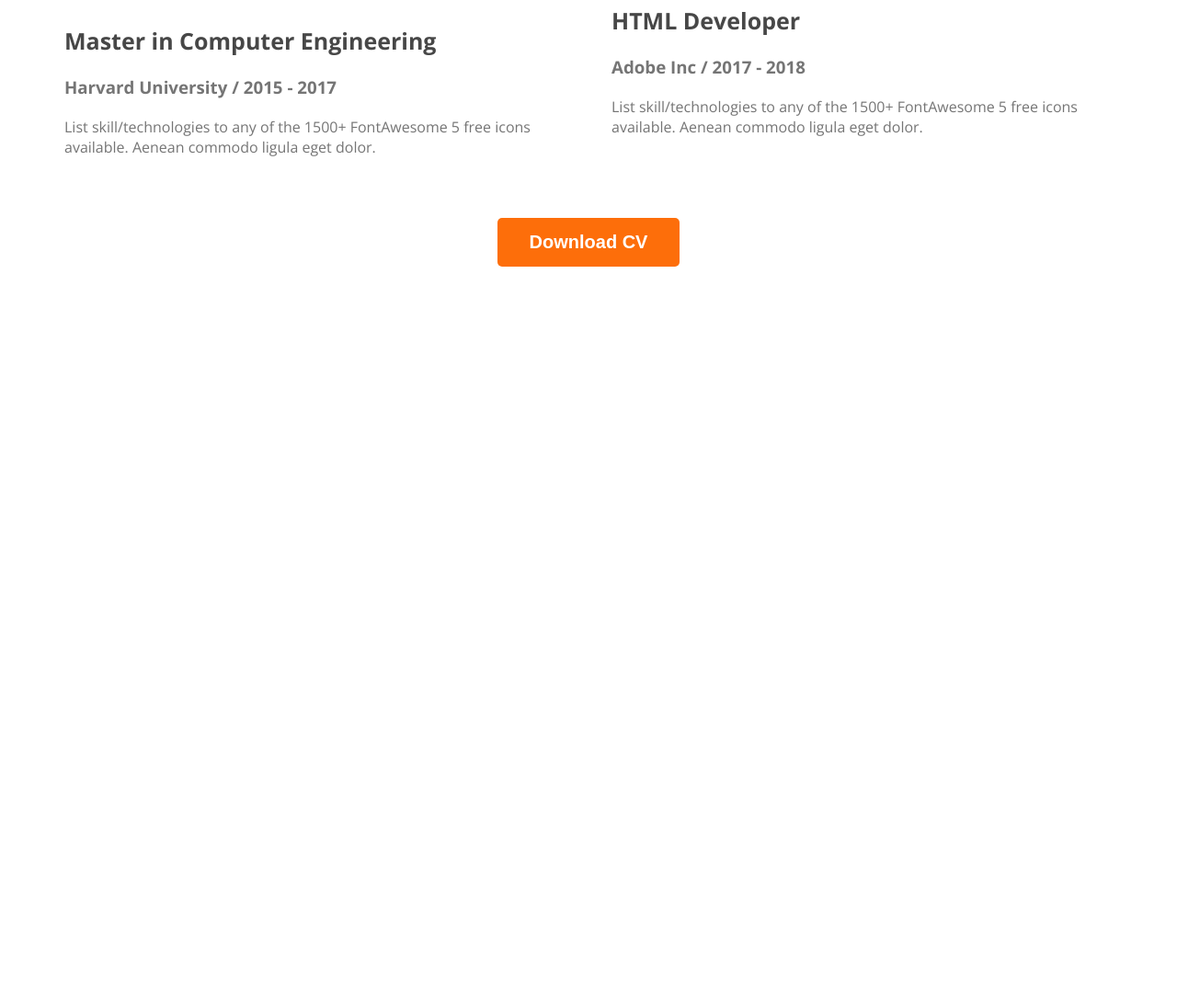
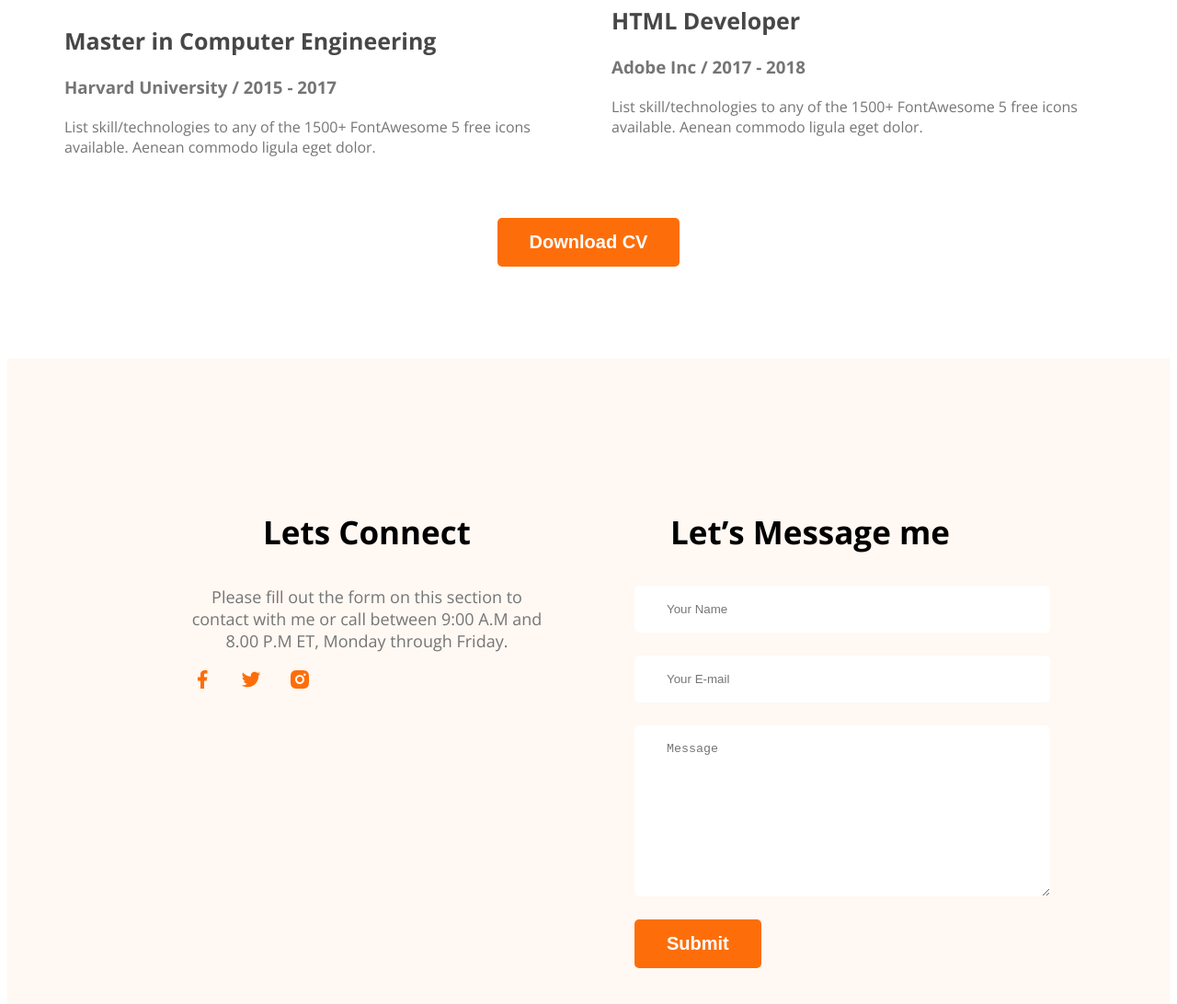
Before and after one commit to muhsinabdullah/Milestone-1-PH-Mission, a plain HTML site: page index.html in a window 1280 px wide. Shown: the part 2819-3911 px from the top of the page at 92% size. Before the commit the page ends 3117 px from the top, so only its background shows below. Drawn offline with nearby package versions, Linux system fonts and the light colour scheme.

Commit message:
footer finished

```diff
--- a/index.html
+++ b/index.html
@@ -169,7 +169,30 @@
     </main>
 
     <footer>
-
+        <div class="footer-column">
+            <h3 class="section-title">
+                Lets Connect
+            </h3>
+            <p class="section-description">
+                Please fill out the form on this section to contact with me or call between 9:00 A.M and 8.00 P.M ET, Monday through Friday.
+            </p>
+            <div class="social-links">
+                <a href=""><img src="./images/icons/facebook.png" alt=""></a>
+                <a href=""><img src="./images/icons/twitter.png" alt=""></a>
+                <a href=""><img src="./images/icons/insta.png" alt=""></a>
+            </div>
+        </div>
+        <div class="footer-column">
+            <h3 class="section-title">
+                Let’s Message me
+            </h3>
+            <form class="contact">
+                <input type="text" placeholder="Your Name" name="" id="">
+                <input type="email" placeholder="Your E-mail" name="" id="">
+                <textarea name="" placeholder="Message" id="" cols="30" rows="10"></textarea>
+                <input class="button-primary" type="submit" value="Submit">
+            </form>
+        </div>
     </footer>
 </body>
 
--- a/styles/style.css
+++ b/styles/style.css
@@ -183,11 +183,38 @@ main {
     font-style: normal;
 }
 
-.resume-container hr{
+.resume-container hr {
     margin: 30px;
 }
 
-.download-cv{
+.download-cv {
     text-align: center;
     margin-top: 50px;
 }
+
+/* footer styles */
+footer {
+    display: flex;
+    gap: 100px;
+    background: #FFF8F3;
+    margin-top: 100px;
+    padding: 130px 200px;
+}
+
+.footer-column {
+    width: 50%;
+}
+.social-links a{
+    margin-right: 25px;
+}
+.contact input[type="text"], .contact input[type="email"],
+textarea {
+    display: block;
+    margin-bottom: 25px;
+    padding: 18px 35px;
+    color: #757575;
+    border-radius: 5px;
+    background: #FFF;
+    border: 0;
+    width: 100%;
+}
```
